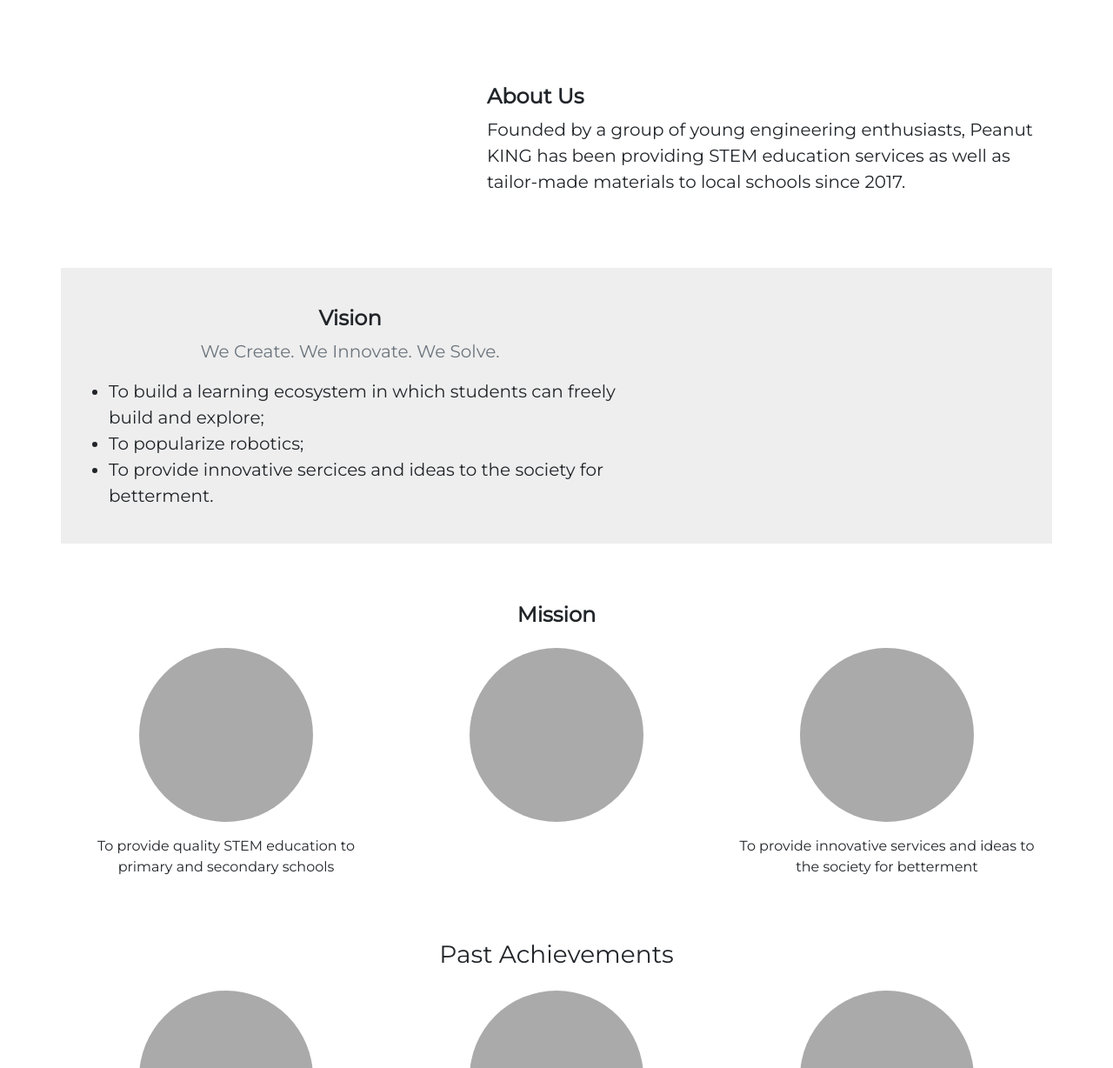
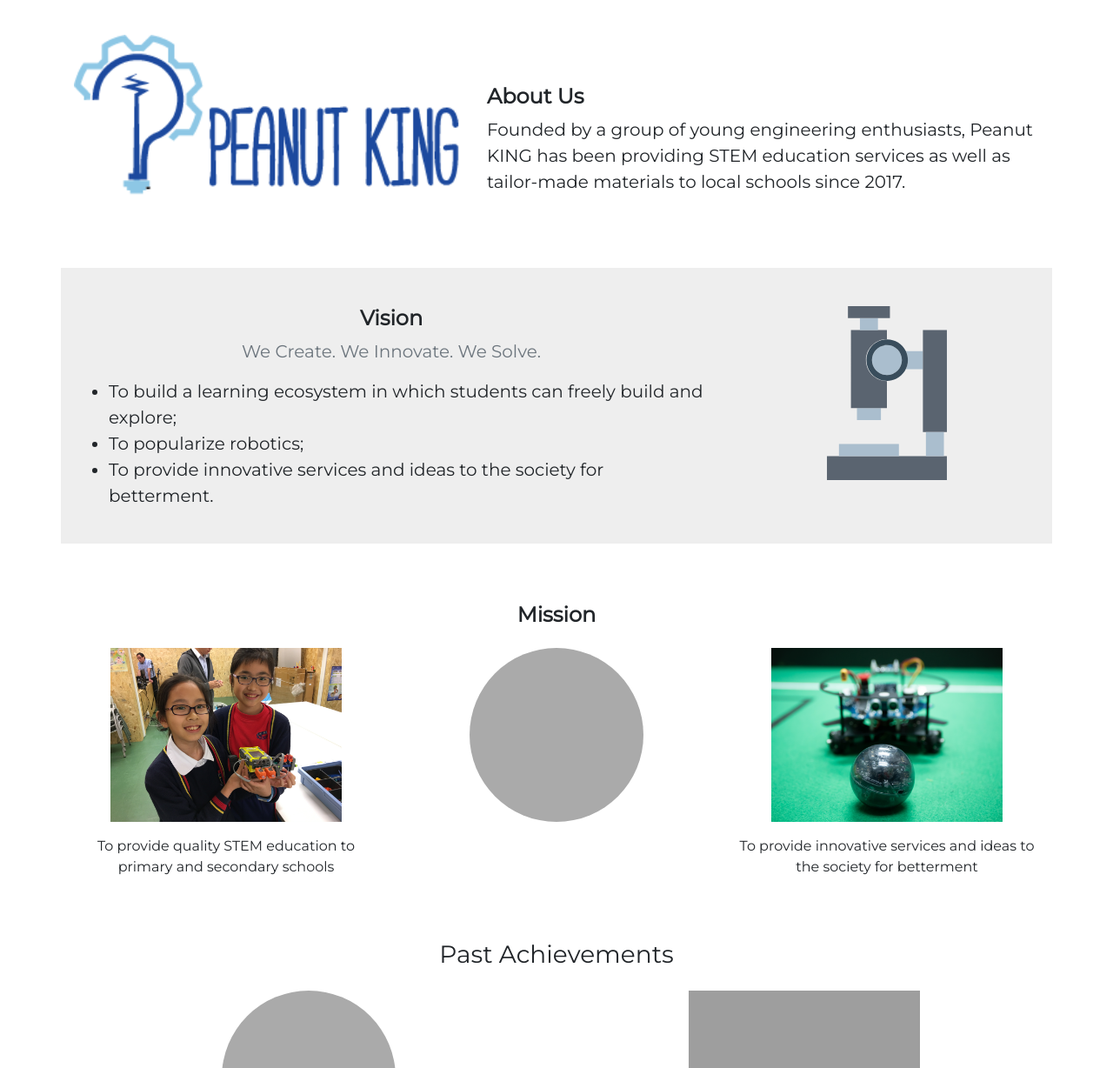
Before and after one commit to yykk7711/peanutking_website, a PHP site: page /aboutus.html in a window 1280 px wide. Shown: the part 550-1778 px from the top of the page at 87% size. Run offline with PHP 8.4, Linux system fonts and the light colour scheme; grey boxes are pictures that could not be loaded.

Commit message:
update photos on about us page

```diff
--- a/aboutus.html
+++ b/aboutus.html
@@ -24,9 +24,11 @@
   <div class="container sectionDiv">
     <div class="row featurette mh-80 productDescriptionDiv">
       <div class="col-md-5">
-        <img src="" class="img-responsive" alt="">
+        <!-- <img src="" class="img-responsive" alt=""> -->
+        <img class="img-responsive productImg" src="images/LOGO_PEANUT KING_for Gsuite.png" alt="...">
       </div>
       <div class="col-md-7 productDescriptionText">
+
         <h4 class="featurette-heading">About Us</h4>
         <p class="lead">Founded by a group of young engineering enthusiasts, Peanut KING has been providing STEM education services as well as tailor-made materials to local schools since 2017.</p>
       </div>
@@ -35,17 +37,17 @@
 
   <div class="container my-5 py-4 sectionDiv" style=" background-color: #eee;">
     <div class="row featurette mh-80 productDescriptionDiv">
-      <div class="col-md-7">
+      <div class="col-md-8">
         <h4 class="featurette-heading text-center">Vision</h4>
         <p class="lead text-center text-muted">We Create. We Innovate. We Solve.</p>
         <ul class="lead">
           <li class="">To build a learning ecosystem in which students can freely build and explore;</li>
           <li class="">To popularize robotics;</li>
-          <li class="">To provide innovative sercices and ideas to the society for betterment.</li>
+          <li class="">To provide innovative services and ideas to the society for betterment.</li>
         </ul>
       </div>
-      <div class="col-md-5">
-        <img src="" class="img-responsive" alt="">
+      <div class="col-md-4">
+        <img src="images/microscope.svg" class="img-responsive productImg" alt="..." width="200" height="200">
       </div>
     </div>
   </div>
@@ -54,7 +56,8 @@
     <h4 class="featurette-heading text-center">Mission</h4>
     <div class="row py-3" style="text-align: center;">
       <div class="col-lg-4">
-        <svg class="bd-placeholder-img rounded-circle mx-auto" width="200" height="200" xmlns="http://www.w3.org/2000/svg" preserveAspectRatio="xMidYMid slice" focusable="false" role="img" aria-label="Placeholder: 140x140"><title>Placeholder</title><rect width="100%" height="100%" fill="#aaa"></rect></svg>
+        <img src="images/IMG_2146.jpg" class="img-responsive productImg" alt="..." width="200" height="200">
+        <!-- <svg class="bd-placeholder-img rounded-circle mx-auto" width="200" height="200" xmlns="http://www.w3.org/2000/svg" preserveAspectRatio="xMidYMid slice" focusable="false" role="img" aria-label="Placeholder: 140x140"><title>Placeholder</title><rect width="100%" height="100%" fill="#aaa"></rect></svg> -->
         <div class="my-3">
           <p class="">To provide quality STEM education to primary and secondary schools</p>
         </div>
@@ -65,7 +68,8 @@
         </div>
       </div><!-- /.col-lg-4 -->
       <div class="col-lg-4">
-        <svg class="bd-placeholder-img rounded-circle mx-auto" width="200" height="200" xmlns="http://www.w3.org/2000/svg" preserveAspectRatio="xMidYMid slice" focusable="false" role="img" aria-label="Placeholder: 140x140"><title>Placeholder</title><rect width="100%" height="100%" fill="#aaa"></rect></svg>
+        <!-- <svg class="bd-placeholder-img rounded-circle mx-auto" width="200" height="200" xmlns="http://www.w3.org/2000/svg" preserveAspectRatio="xMidYMid slice" focusable="false" role="img" aria-label="Placeholder: 140x140"><title>Placeholder</title><rect width="100%" height="100%" fill="#aaa"></rect></svg> -->
+        <img src="images/v4_385.png" class="img-responsive productImg" alt="..." width="200" height="200">
         <div class="my-3">
           <p class="">To provide innovative services and ideas to the society for betterment</p>
         </div>
@@ -76,21 +80,22 @@
   <div class="container sectionDiv" style="text-align: center;">
     <h3 class="">Past Achievements</h3>
     <div class="row py-3" style="text-align: center;">
-      <div class="col-lg-4">
+      <!-- <div class="col-lg-4">
         <svg class="bd-placeholder-img rounded-circle mx-auto" width="200" height="200" xmlns="http://www.w3.org/2000/svg" preserveAspectRatio="xMidYMid slice" focusable="false" role="img" aria-label="Placeholder: 140x140"><title>Placeholder</title><rect width="100%" height="100%" fill="#aaa"></rect></svg>
         <div class="my-3">
           <p class="v301_422">Provide STEM education services to more than 20 schools. </p>
         </div>
-      </div><!-- /.col-lg-4 -->
-      <div class="col-lg-4">
+      </div> -->
+      <!-- /.col-lg-4 -->
+      <div class="col-lg-6">
         <svg class="bd-placeholder-img rounded-circle mx-auto" width="200" height="200" xmlns="http://www.w3.org/2000/svg" preserveAspectRatio="xMidYMid slice" focusable="false" role="img" aria-label="Placeholder: 140x140"><title>Placeholder</title><rect width="100%" height="100%" fill="#aaa"></rect></svg>
         <div class="my-3">
         </div>
       </div><!-- /.col-lg-4 -->
-      <div class="col-lg-4">
-        <svg class="bd-placeholder-img rounded-circle mx-auto" width="200" height="200" xmlns="http://www.w3.org/2000/svg" preserveAspectRatio="xMidYMid slice" focusable="false" role="img" aria-label="Placeholder: 140x140"><title>Placeholder</title><rect width="100%" height="100%" fill="#aaa"></rect></svg>
+      <div class="col-lg-6">
+        <img src="images/P_20200118_110445.jpg" class="img-responsive productImg" alt="..." width="200" height="200">
         <div class="my-3">
-          <p class="">Being one of the company in the Cyberport Incubation Program</p>
+          <p class="mx-5">Being one of the company in the Cyberport Incubation Program</p>
         </div>
       </div><!-- /.col-lg-4 -->
     </div>
@@ -100,21 +105,23 @@
     <div class="container">
       <div class="row py-4" style="text-align: center;">
         <div class="col-md-4">
-          <svg class="bd-placeholder-img rounded-circle mx-auto" width="200" height="200" xmlns="http://www.w3.org/2000/svg" preserveAspectRatio="xMidYMid slice" focusable="false" role="img" aria-label="Placeholder: 140x140"><title>Placeholder</title><rect width="100%" height="100%" fill="#aaa"></rect></svg>
+          <img src="images/IMG_0142.JPG" class="img-responsive productImg" alt="..." width="200" height="200">
           <div class="my-3">
             <h5 class="">Provide STEM Education to Over 20 Schools</h5>
             <p class="">Various courses as well as the materials required are customized for each school.</p>
           </div>
         </div><!-- /.col-lg-4 -->
         <div class="col-md-4">
-          <svg class="bd-placeholder-img rounded-circle mx-auto" width="200" height="200" xmlns="http://www.w3.org/2000/svg" preserveAspectRatio="xMidYMid slice" focusable="false" role="img" aria-label="Placeholder: 140x140"><title>Placeholder</title><rect width="100%" height="100%" fill="#aaa"></rect></svg>
+          <!-- <svg class="bd-placeholder-img rounded-circle mx-auto" width="200" height="200" xmlns="http://www.w3.org/2000/svg" preserveAspectRatio="xMidYMid slice" focusable="false" role="img" aria-label="Placeholder: 140x140"><title>Placeholder</title><rect width="100%" height="100%" fill="#aaa"></rect></svg> -->
+          <img src="images/IMG_2846.JPG" class="img-responsive productImg" alt="..." width="200" height="200">
           <div class="my-3">
             <h5 class="">Team Up with the Experiencd</h5>
             <p class="">Our students has once represented Hong Kong to join various International Contests</p>
           </div>
         </div><!-- /.col-lg-4 -->
         <div class="col-md-4">
-          <svg class="bd-placeholder-img rounded-circle mx-auto" width="200" height="200" xmlns="http://www.w3.org/2000/svg" preserveAspectRatio="xMidYMid slice" focusable="false" role="img" aria-label="Placeholder: 140x140"><title>Placeholder</title><rect width="100%" height="100%" fill="#aaa"></rect></svg>
+          <!-- <svg class="bd-placeholder-img rounded-circle mx-auto" width="200" height="200" xmlns="http://www.w3.org/2000/svg" preserveAspectRatio="xMidYMid slice" focusable="false" role="img" aria-label="Placeholder: 140x140"><title>Placeholder</title><rect width="100%" height="100%" fill="#aaa"></rect></svg> -->
+          <img src="images/IMG_8061.jpg" class="img-responsive productImg" alt="..." width="200" height="200">
           <div class="my-3">
             <h5 class="">Annual Robotic Competition</h5>
             <p class="">An annual Robotic Match is held by us
--- a/css/main.css
+++ b/css/main.css
@@ -104,6 +104,7 @@ h4{
   margin-right: auto;
   width: 100%;
   opacity: 1;
+  object-fit: contain;
 }
 
 
```
Also changed, not shown: images/IMG_0142.JPG (added), images/IMG_2146.jpg (added), images/IMG_2846.JPG (added), 5 other files.
